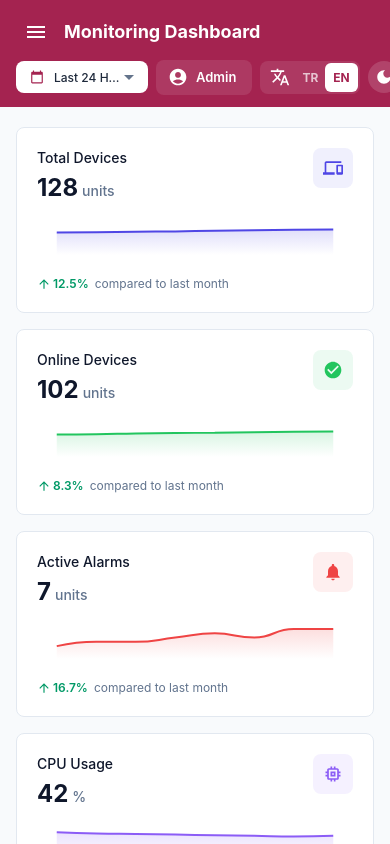
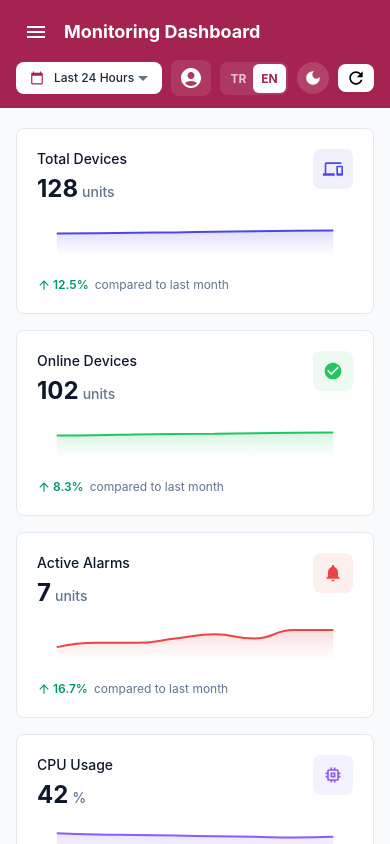
Before and after one commit to aycacerence/Monitoring-dashboard, a React (Vite) app: page / in a window 390 px wide. Built offline with nearby package versions, Linux system fonts and the light colour scheme.

Commit message:
feat: mobil görünümde header icon yerleşimleri düzeltildi.

```diff
--- a/src/components/layout/Header/Header.jsx
+++ b/src/components/layout/Header/Header.jsx
@@ -105,7 +105,6 @@ function Header({ title, lastUpdated, timeRange, onTimeRangeChange, onRefresh, i
           <Box className="flex items-center">
             <Button
               onClick={handleClick}
-              startIcon={<AccountCircleIcon />}
               sx={{
                 color: 'white',
                 textTransform: 'none',
@@ -114,10 +113,14 @@ function Header({ title, lastUpdated, timeRange, onTimeRangeChange, onRefresh, i
                 backgroundColor: 'rgba(255,255,255,0.1)',
                 '&:hover': { backgroundColor: 'rgba(255,255,255,0.2)' },
                 borderRadius: '8px',
-                px: 2,
+                px: { xs: 1, sm: 2 },
+                minWidth: 'auto'
               }}
             >
-              {role === 'admin' ? t('auth.admin', 'Admin') : t('auth.user', 'Kullanıcı')}
+              <AccountCircleIcon sx={{ mr: { xs: 0, sm: 1 } }} />
+              <Box component="span" sx={{ display: { xs: 'none', sm: 'inline' } }}>
+                {role === 'admin' ? t('auth.admin', 'Admin') : t('auth.user', 'Kullanıcı')}
+              </Box>
             </Button>
             <Menu
               anchorEl={anchorEl}
@@ -142,7 +145,7 @@ function Header({ title, lastUpdated, timeRange, onTimeRangeChange, onRefresh, i
 
           {/* Dil Seçici (Toggle) */}
           <Box className="flex items-center gap-1 bg-white/10 rounded-lg p-0.5">
-            <TranslateIcon fontSize="small" sx={{ color: 'white', ml: 1 }} />
+            <TranslateIcon fontSize="small" sx={{ color: 'white', ml: 1, display: { xs: 'none', sm: 'block' } }} />
             <ToggleButtonGroup
               value={i18nInstance.language.startsWith('en') ? 'en' : 'tr'}
               exclusive
@@ -206,12 +209,6 @@ function Header({ title, lastUpdated, timeRange, onTimeRangeChange, onRefresh, i
             size="small"
             onClick={onRefresh}
             aria-label="Verileri Yenile"
-            startIcon={
-              <RefreshIcon
-                fontSize="small"
-                className={isRefreshing ? 'animate-spin' : ''}
-              />
-            }
             sx={{
               backgroundColor: '#ffffff',
               color: '#000000',
@@ -222,9 +219,17 @@ function Header({ title, lastUpdated, timeRange, onTimeRangeChange, onRefresh, i
               textTransform: 'none',
               borderRadius: '8px',
               minWidth: 'auto',
+              px: { xs: 1, sm: 2 },
             }}
           >
-            {t('header.refresh')}
+            <RefreshIcon
+              fontSize="small"
+              className={isRefreshing ? 'animate-spin' : ''}
+              sx={{ mr: { xs: 0, sm: 1 } }}
+            />
+            <Box component="span" sx={{ display: { xs: 'none', sm: 'inline' } }}>
+              {t('header.refresh')}
+            </Box>
           </Button>
         </div>
       </div>
--- /dev/null
+++ b/src/utils/layoutStorage.js
@@ -0,0 +1,6 @@
+export const saveLayout = (layout) => {
+  try { localStorage.setItem('dashboardLayout', JSON.stringify(layout)); } catch {}
+};
+export const loadLayout = () => {
+  try { const raw = localStorage.getItem('dashboardLayout'); return raw ? JSON.parse(raw) : null; } catch { return null; }
+};
```
